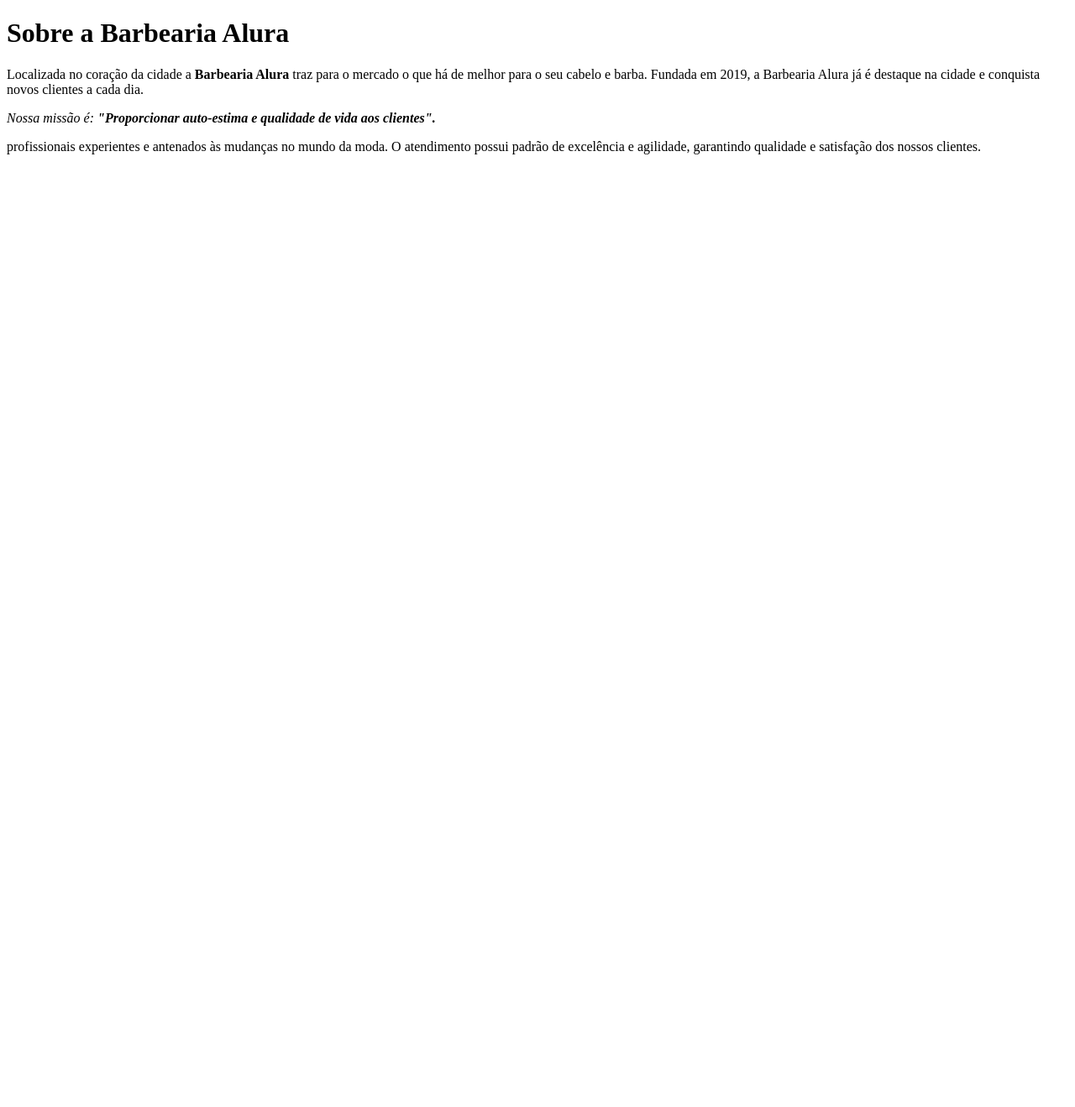
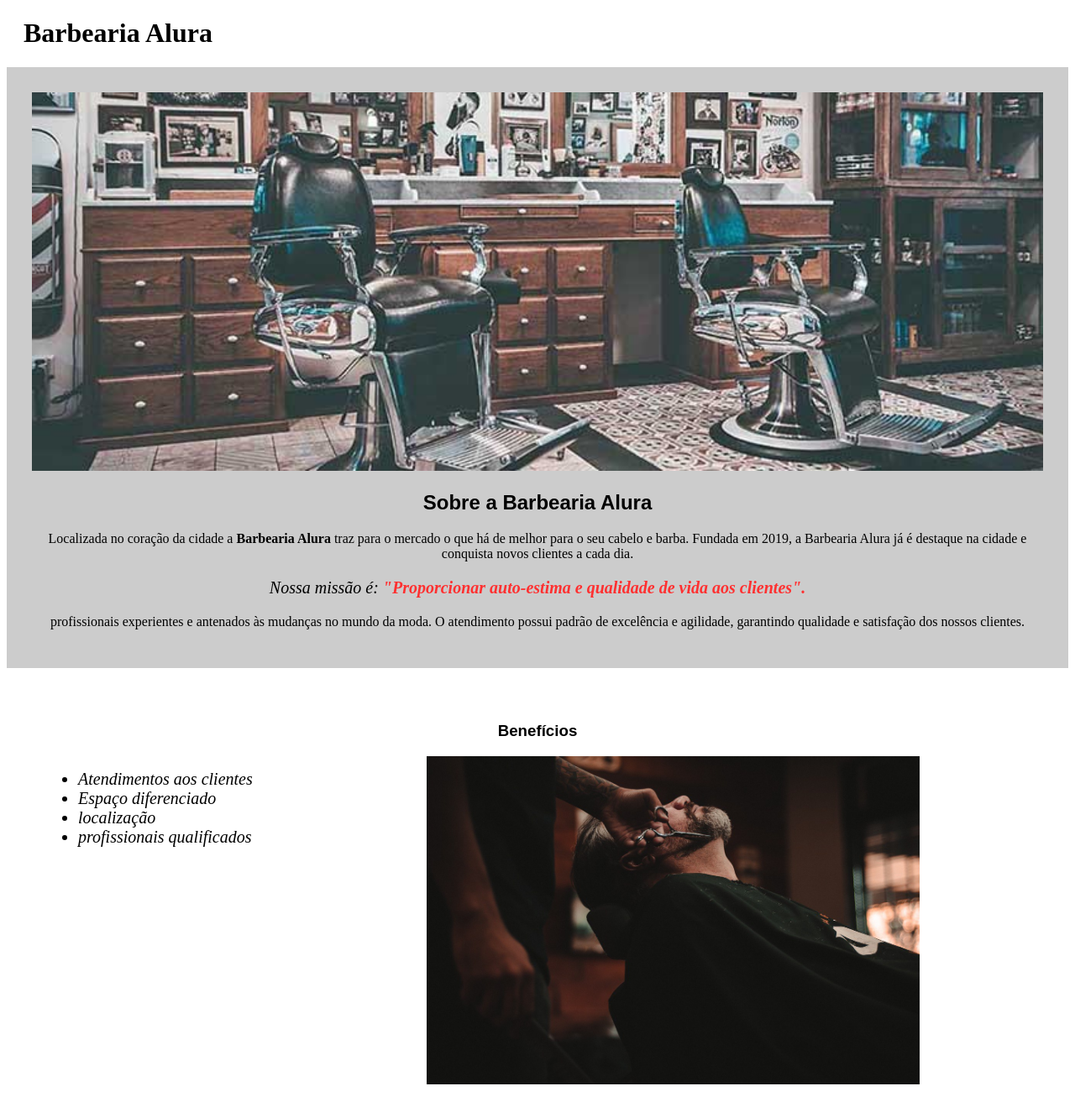
Before and after one commit to matheus00laj/AtividadesOracleNextOne_1, a plain HTML site: page atividade1/index.html in a window 1280 px wide. Shown: the whole page at 84% size. Before the commit the page ends 800 px from the top, so only its background shows below. Drawn offline with Linux system fonts and the light colour scheme.

Commit message:
18/08/22

```diff
--- a/atividade1/index.html
+++ b/atividade1/index.html
@@ -4,15 +4,35 @@
         <meta charset="UTF-8">
         <meta http-equiv="X-UA-Compatible" content="IE=edge">
         <meta name="viewport" content="width=device-width, initial-scale=1.0">
-    <title>Document</title>
+        <title>Barbearia Alura</title>
+        <link rel="stylesheet" href="style.css">
     </head>
     <body>
-    <h1>Sobre a Barbearia Alura</h1>
+        <div>
+            <header>
+               <h1 class="tituloPrincipal">Barbearia Alura</h1>
+            </header>
+        </div>
+        <div class="principal">
+            <img id="banner" src="banner.jpg" alt="barbearia">
+            <h2 class="centralizado">Sobre a Barbearia Alura</h2>
             <p>Localizada no coração da cidade a <strong>Barbearia Alura</strong>  traz para o mercado o que há de melhor para o seu cabelo e barba. Fundada em 2019, a Barbearia Alura já é destaque na cidade e conquista novos clientes a cada dia.
             </p>
-    <p><em> Nossa missão é:<strong> "Proporcionar auto-estima e qualidade de vida aos clientes".</strong>
+            <p id="missao"><em> Nossa missão é:<strong> "Proporcionar auto-estima e qualidade de vida aos clientes".</strong>
             </em></p>
             <p> profissionais experientes e antenados às mudanças no mundo da moda. O atendimento possui padrão de excelência e agilidade, garantindo qualidade e satisfação dos nossos clientes.
             </p>
+        </div>
+        <div class="beneficios">
+            <h3 class="centralizado">Benefícios</h3>
+
+            <ul>
+                <li class="itens">Atendimentos aos clientes</li>
+                <li class="itens">Espaço diferenciado</li>
+                <li class="itens">localização</li>
+                <li class="itens">profissionais qualificados</li>
+            </ul>
+            <img src="beneficios.jpg" class="imgBeneficios">
+        </div>
     </body>
 </html>
--- /dev/null
+++ b/atividade1/style.css
@@ -0,0 +1,53 @@
+.tituloPrincipal{
+    padding-left: 20px;
+}
+#banner{
+    width: 100%;
+}
+.principal{
+    background: #cccccc;
+    padding: 30px;
+}
+
+.centralizado{
+    font-family: sans-serif;
+    text-align: center;
+
+}
+
+p{
+    text-align: center;
+
+
+}
+#missao{
+    font-size: 20px;
+}
+
+em strong{
+    color: #ff3030;
+}
+
+.itens{
+    font-style: italic;
+    font-size: 20px;
+}
+.beneficios{
+    padding-left: 20px;
+    padding-right: 20px;
+    padding-top: 10px;
+    padding-bottom: 10px;
+    margin: 25px;
+    background: #ffffff;
+    padding: 20px;
+}
+ul{
+    display: inline-block;
+    vertical-align: top;
+    width: 20%;
+    margin-right: 15%;
+
+}
+.imgBeneficios{
+    width: 50%;
+}
```
Also changed, not shown: atividade1/banner.jpg (added), atividade1/beneficios.jpg (added). Lines whose indentation alone changed are shown as unchanged.
